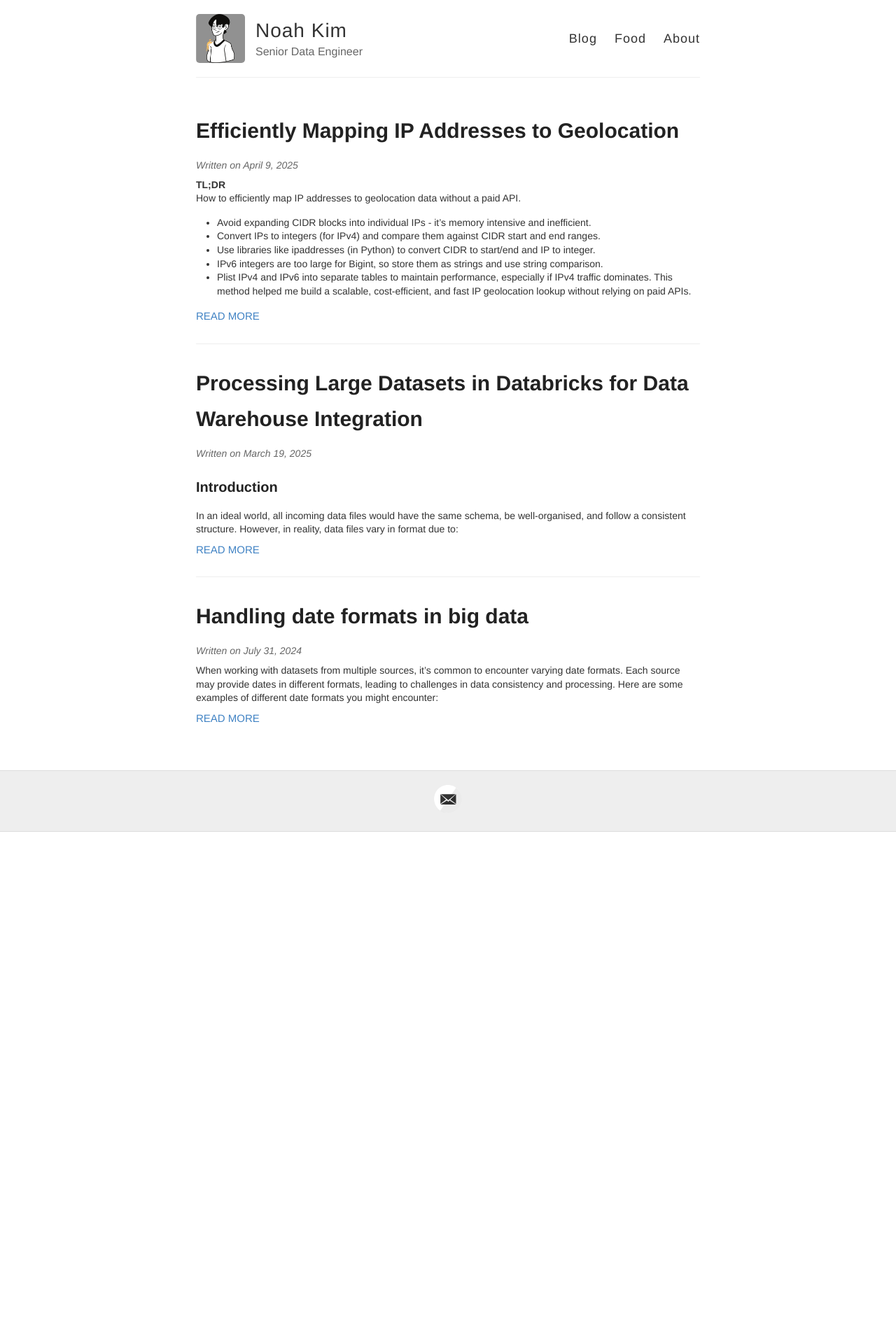
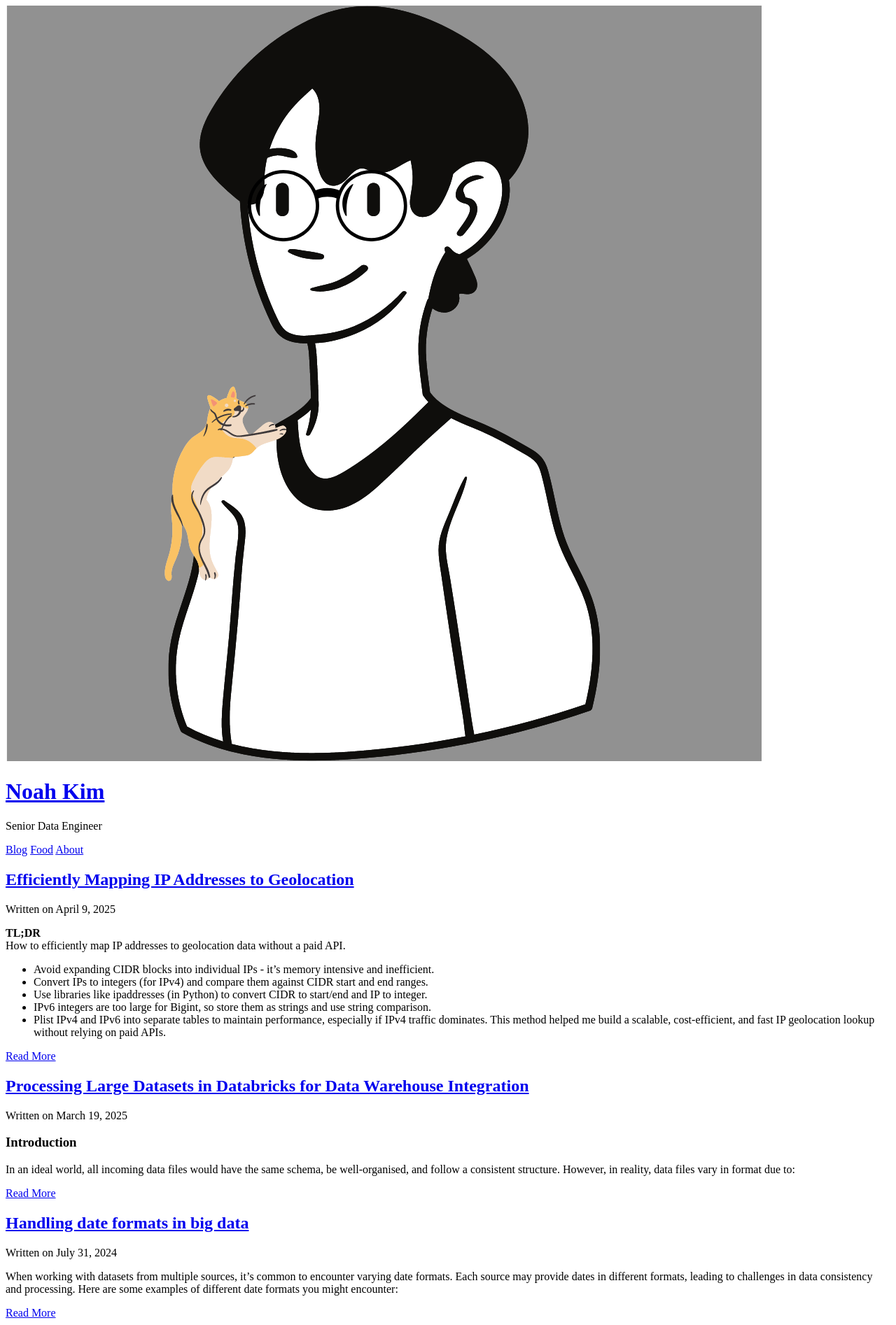
Before and after one commit to noahtjkim/noahtjkim.github.io, a Jekyll site: the page built from index.html, in a window 1280 px wide. Shown: the whole page at 70% size. Built offline with Jekyll 4.4.1, drawn with Linux system fonts in a browser that asks for light colours; comment, search, counter and statistics services are not loaded; before the commit the page ends 1189 px from its top, so only the background shows below that.

Commit message:
Update default.html

```diff
--- a/_layouts/default.html
+++ b/_layouts/default.html
@@ -9,7 +9,11 @@
       <script src="http://html5shiv.googlecode.com/svn/trunk/html5.js"></script>
     <![endif]-->
 
-    <link rel="stylesheet" type="text/css" href="{{ site.baseurl }}/style.css" />
+    <!-- <link rel="stylesheet" type="text/css" href="{{ site.baseurl }}/style.css" /> -->
+
+    <link rel="stylesheet" href="https://cdn.jsdelivr.net/npm/prismjs/themes/prism-tomorrow.css">
+    <link rel="stylesheet" href="https://cdn.jsdelivr.net/npm/prismjs/plugins/toolbar/prism-toolbar.css">
+
     <link rel="alternate" type="application/rss+xml" title="{{ site.name }} - {{ site.description }}" href="{{ site.baseurl }}/feed.xml" />
 
     <!-- Created with Jekyll Now - http://github.com/barryclark/jekyll-now -->
@@ -48,5 +52,9 @@
     </div>
 
     {% include analytics.html %}
+    <script src="https://cdn.jsdelivr.net/npm/prismjs/prism.js"></script>
+    <script src="https://cdn.jsdelivr.net/npm/prismjs/components/prism-sql.min.js"></script>
+    <script src="https://cdn.jsdelivr.net/npm/prismjs/plugins/clipboard/prism-clipboard.min.js"></script>
+    <script src="https://cdn.jsdelivr.net/npm/prismjs/plugins/toolbar/prism-toolbar.min.js"></script>
   </body>
 </html>
```
